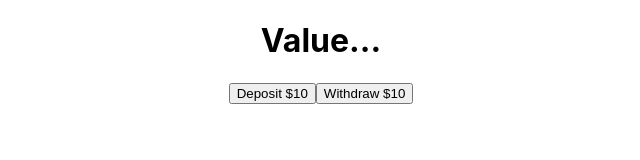
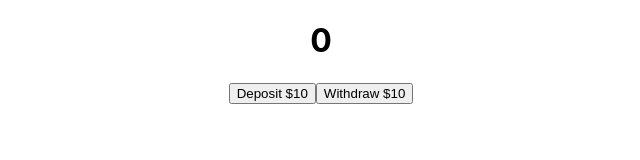
Before and after one commit to dotconde/redux-counter, a React (Create React App) app: page / in a window 1280 px wide. Shown: the top 160 px of the page, without its empty margins (319-959 px from the left). Built offline with nearby package versions, Linux system fonts and the light colour scheme.

Commit message:
Add mapStateToProps and get state from Redux Store

```diff
--- a/src/components/counter/index.jsx
+++ b/src/components/counter/index.jsx
@@ -1,16 +1,21 @@
-import React, { useRef } from "react";
+import React from "react";
 import { connect } from "react-redux";
 import { deposit, withdraw } from "../../store/amount/action";
 
-function Counter({ deposit, withdraw }) {
-  const amountRef = useRef(null);
+const mapStateToProps = (state) => {
+  return {
+    amount: state.amountReducer.amount,
+  };
+};
+
+function Counter({ amount, deposit, withdraw }) {
   return (
     <div>
-      <h1 ref={amountRef}> Value... </h1>
+      <h1> {amount} </h1>
       <button onClick={() => deposit()}>Deposit $10</button>
       <button onClick={() => withdraw()}>Withdraw $10</button>
     </div>
   );
 }
 
-export default connect(null, { deposit, withdraw })(Counter);
+export default connect(mapStateToProps, { deposit, withdraw })(Counter);
```
Also changed, not shown: 1 other file (tests, documents, lock files or other folders).
